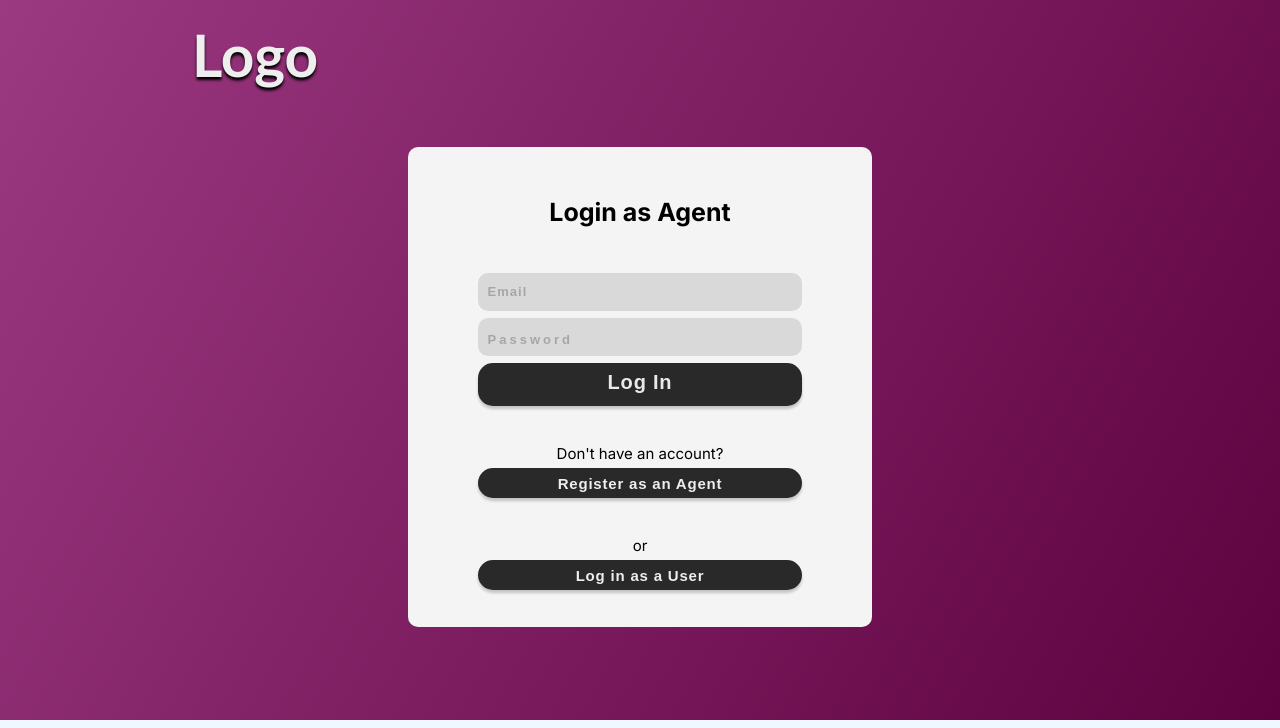
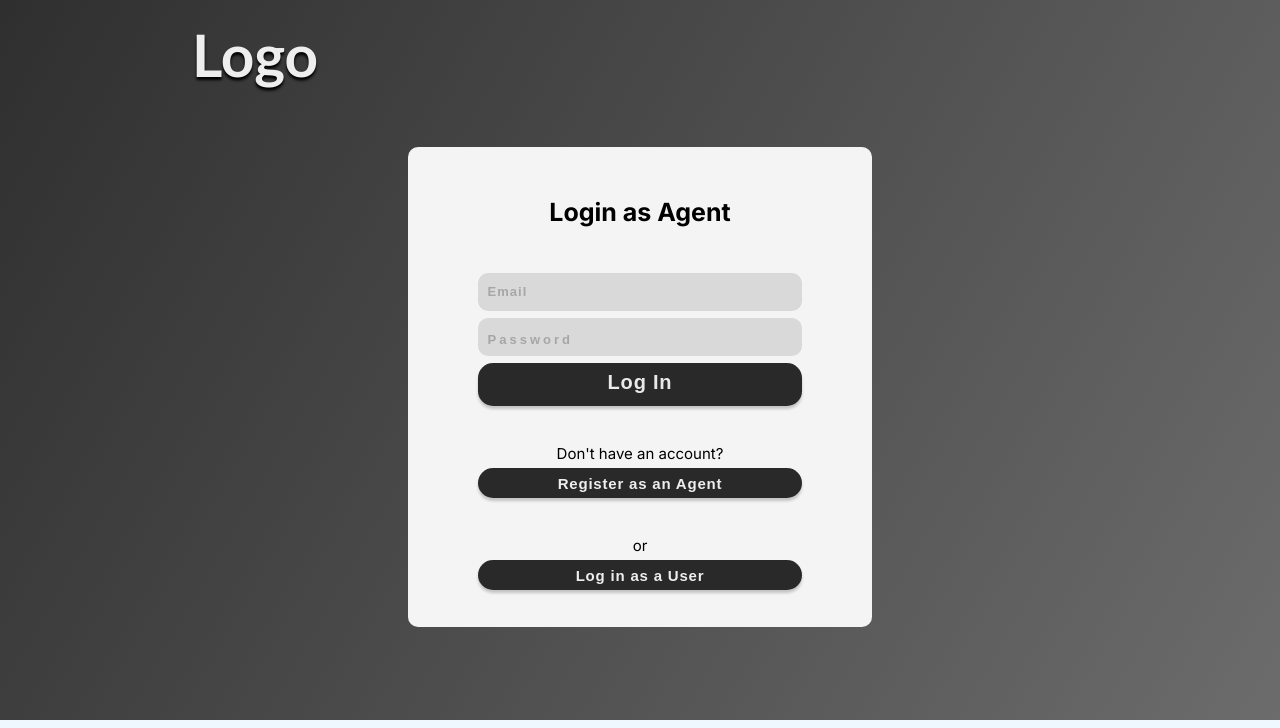
Before and after one commit to lbctorreverde/Ethits, a plain HTML site: page login-agent.html in a window 1280 px wide. Shown: the top 728 px of the page. Drawn offline with Linux system fonts and the light colour scheme.

Commit message:
Some css fix

```diff
--- a/login-agent.html
+++ b/login-agent.html
@@ -10,15 +10,15 @@
     <link rel="preconnect" href="https://fonts.googleapis.com">
     <link rel="preconnect" href="https://fonts.gstatic.com" crossorigin>
     <link href="https://fonts.googleapis.com/css2?family=Inter:wght@400;700&display=swap" rel="stylesheet">
-    <title>Login</title>
+    <title>Login as an Agent</title>
 </head>
 
 <body>
-    <main class="main-div">
+    <main class="main-div-loginagent">
         <div>
             <div class="mainheader">
                 <div class="logo-topleft">
-                    <h3 class="logo">Logo</h3>
+                    <h3 class="logo"><a href="./index.html">Logo</a></h3>
                 </div>
             </div>
         </div>
--- a/styles/login.css
+++ b/styles/login.css
@@ -1,15 +1,22 @@
 body {
     padding: 0;
     margin: 0;
-    background: linear-gradient(120deg, rgb(155, 57, 129) 0%, rgb(92, 0, 61) 100%);
+
     font-family: 'Inter', sans-serif;
 
 }
 
 
-.main-div {
+.main-div-loginuser {
+    background: linear-gradient(120deg, rgb(80, 80, 80) 0%, rgb(35, 35, 35) 100%);
     height: 90vh;
 }
+
+.main-div-loginagent {
+    background: linear-gradient(120deg, rgb(47, 47, 47) 0%, rgb(108, 108, 108) 100%);
+    height: 90vh;
+}
+
 
 .mainheader{
     overflow: auto;
@@ -23,6 +30,11 @@ body {
     font-family: 'Gill Sans', 'Gill Sans MT', Calibri, 'Trebuchet MS', sans-serif;
     text-shadow: 0 3px 3px rgba(0, 0, 0, 1.5);
     margin-top: -5vh;
+}
+
+.logo > a {
+    text-decoration: none;
+    color: inherit;
 }
 
 
```
Also changed, not shown: index.html (+1 -1 lines), login-user.html (+3 -3 lines).
